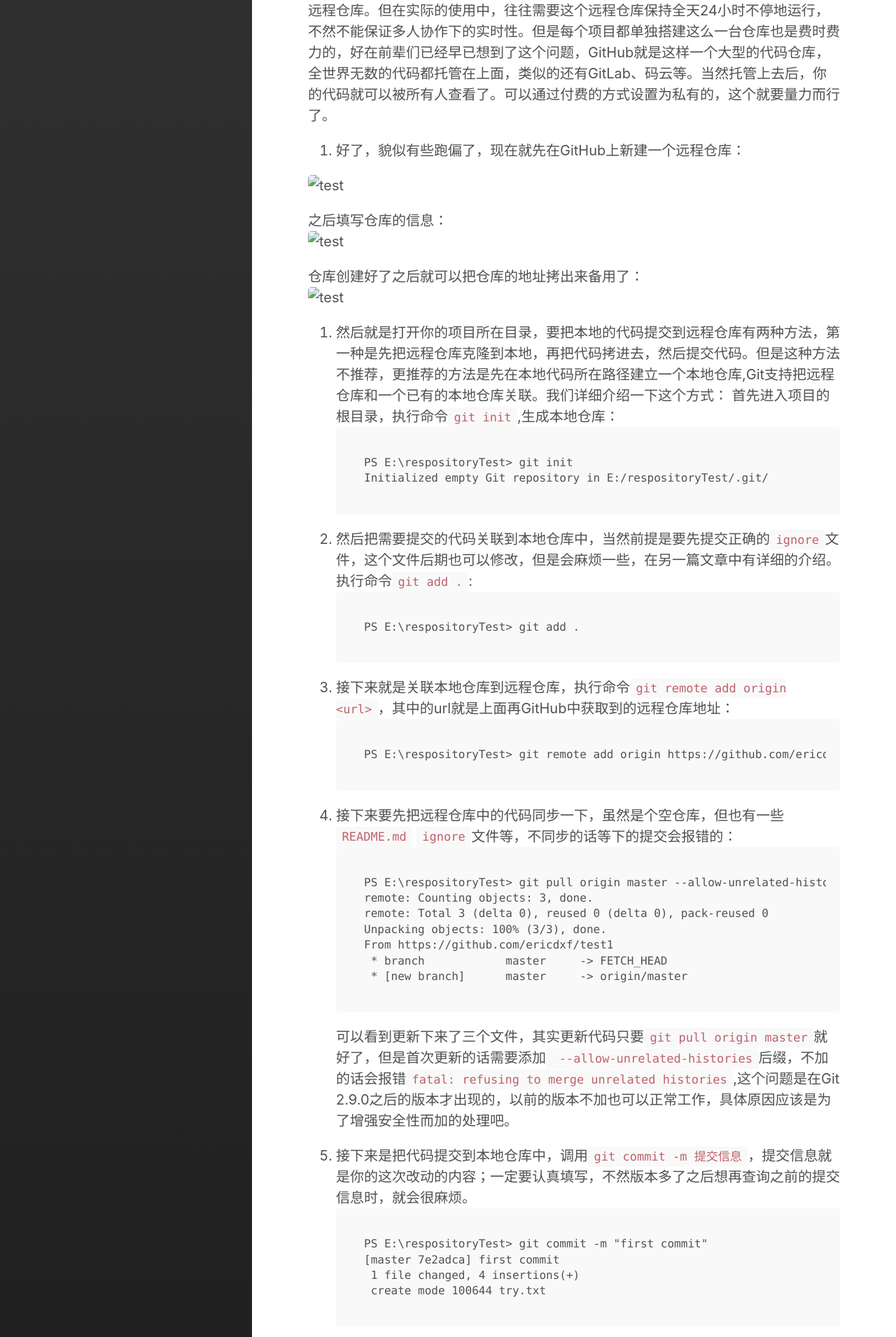
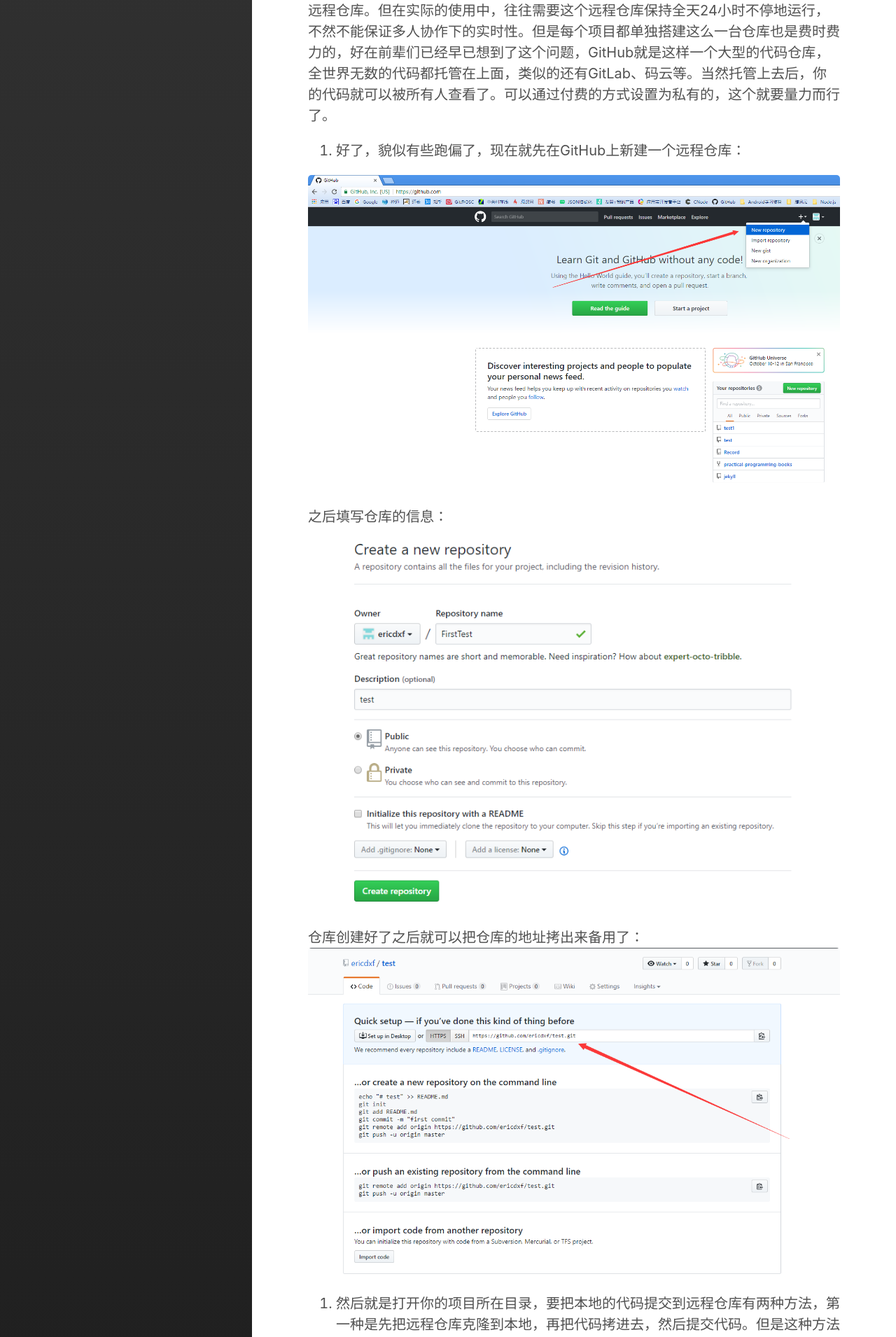
Before and after one commit to ericdxf/ericdxf.github.io, a Jekyll site: the page built from _posts/2017-08-30-Git-first-push.md, in a window 1280 px wide. Shown: the part 320-2230 px from the top of the page at 70% size. Built offline with Jekyll 4.4.1, drawn with Linux system fonts in a browser that asks for light colours.

Commit message:
添加图片显示效果

```diff
--- a/_posts/2017-08-30-Git-first-push.md
+++ b/_posts/2017-08-30-Git-first-push.md
@@ -8,11 +8,11 @@
 首先，要有一个远程仓库，其实按照Git的分布式原理，任何一台电脑都可以作为一个远程仓库。但在实际的使用中，往往需要这个远程仓库保持全天24小时不停地运行，不然不能保证多人协作下的实时性。但是每个项目都单独搭建这么一台仓库也是费时费力的，好在前辈们已经早已想到了这个问题，GitHub就是这样一个大型的代码仓库，全世界无数的代码都托管在上面，类似的还有GitLab、码云等。当然托管上去后，你的代码就可以被所有人查看了。可以通过付费的方式设置为私有的，这个就要量力而行了。
 1. 好了，貌似有些跑偏了，现在就先在GitHub上新建一个远程仓库：
 
-![test](../assets/images/git_new_repository.png)
+![test](/assets/images/git_new_repository.png)
 之后填写仓库的信息：
-![test](../assets/images/git_new_repository_1.png)
+![test](/assets/images/git_new_repository_1.png)
 仓库创建好了之后就可以把仓库的地址拷出来备用了：
-![test](../assets/images/git_new_repository_path.png)
+![test](/assets/images/git_new_repository_path.png)
 
 2. 然后就是打开你的项目所在目录，要把本地的代码提交到远程仓库有两种方法，第一种是先把远程仓库克隆到本地，再把代码拷进去，然后提交代码。但是这种方法不推荐，更推荐的方法是先在本地代码所在路径建立一个本地仓库,Git支持把远程仓库和一个已有的本地仓库关联。我们详细介绍一下这个方式：
 首先进入项目的根目录，执行命令`git init`,生成本地仓库：
```
